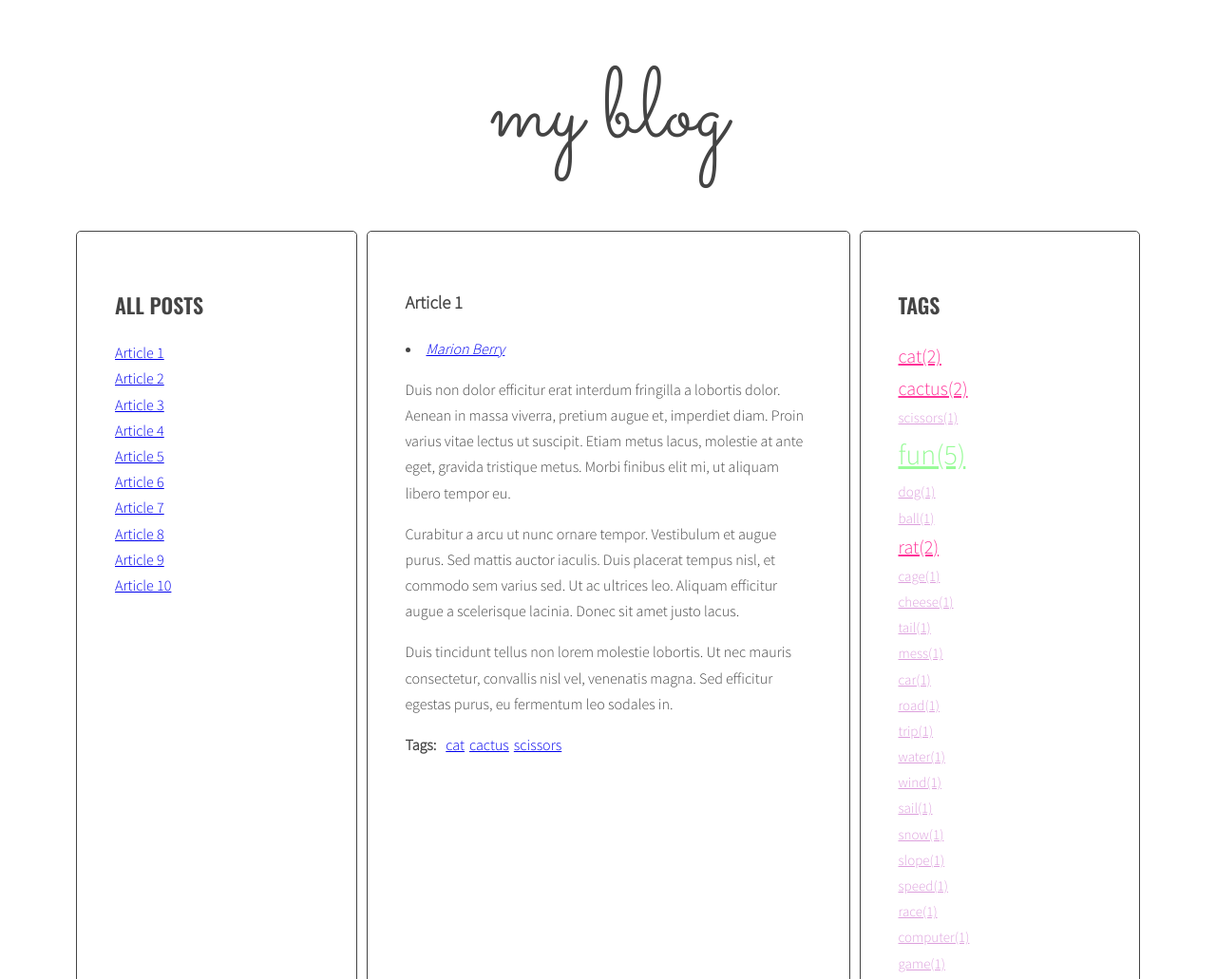
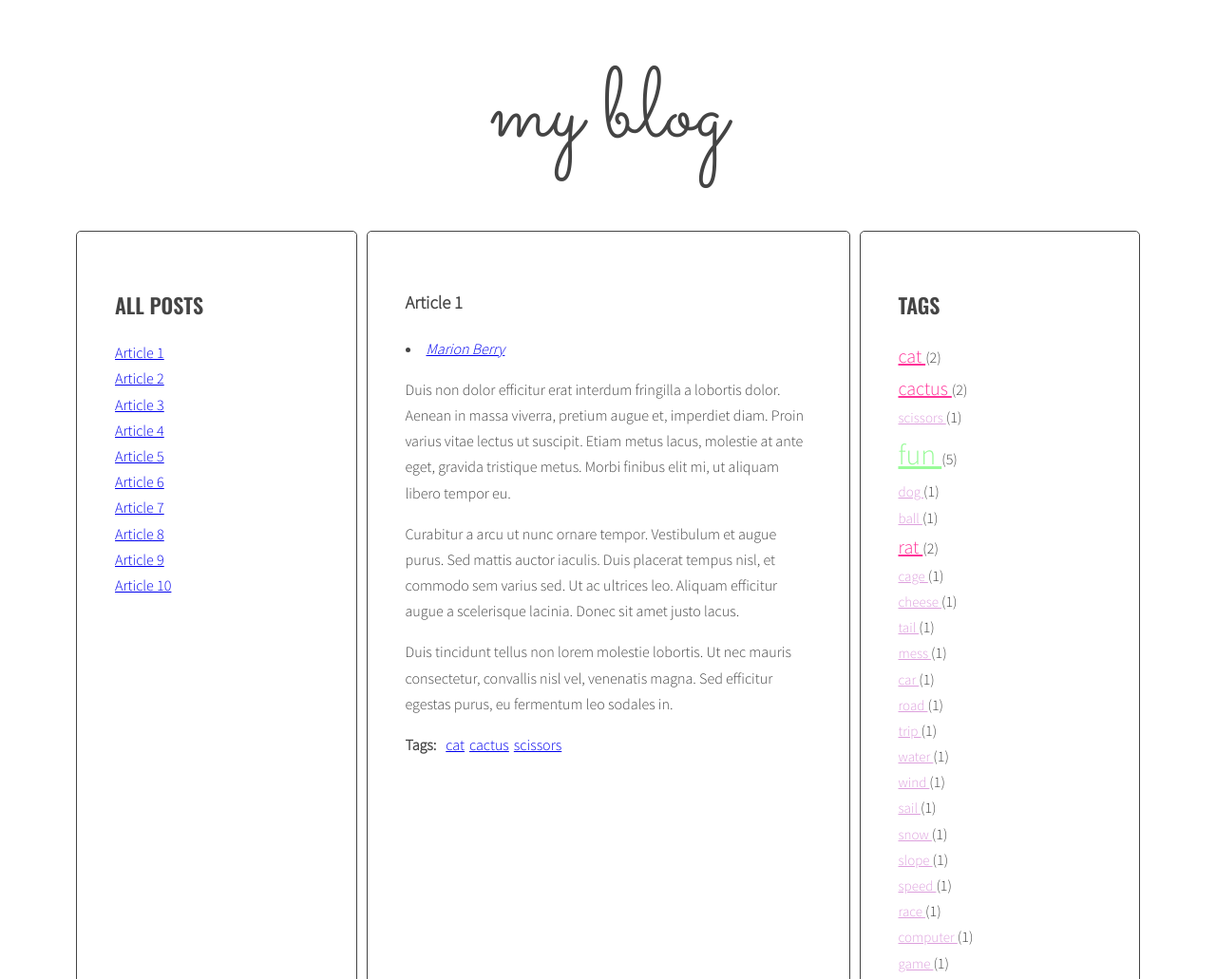
Before and after one commit to Kubakie/javascript-blog, a website: page index.html in a window 1280 px wide. Shown: the top 1031 px of the page at 95% size. Drawn offline with nearby package versions, Linux system fonts and the light colour scheme.

Commit message:
Add templates for tags and articles

```diff
--- a/index.html
+++ b/index.html
@@ -207,6 +207,14 @@
             </main>
         </div>
     </div>
+    <script id="template-tag-cloud-link" type="text/x-handlebars-template">
+  {{#each tags}}
+  <li><a href="#tag-{{tag}}"class="{{className}}">{{tag}} </a>({{ count }})</li>
+  {{/each}}
+</script>
+     <script id="template-author-link" type="text/x-handlebars-template">
+  <li><a href="#{{ id }}"><span>{{ title }}</span></a></li>
+</script>
     <script id="template-article-link" type="text/x-handlebars-template">
   <li><a href="#{{ id }}"><span>{{ title }}</span></a></li>
 </script>
--- a/js/script.js
+++ b/js/script.js
@@ -1,6 +1,8 @@
 'use strict';
 const templates = {
-  articleLink: Handlebars.compile(document.querySelector('#template-article-link').innerHTML)
+    authorLink: Handlebars.compile(document.querySelector('#template-author-link').innerHTML),
+  articleLink: Handlebars.compile(document.querySelector('#template-article-link').innerHTML),
+    tagCloudLink:Handlebars.compile(document.querySelector('#template-tag-cloud-link').innerHTML),
 }
 function titleClickHandler(event) {
     event.preventDefault();
@@ -133,20 +135,25 @@ function generateTags() {
     const tagsParams = calculateTagsParams(allTags);
     console.log('tagsParams:', tagsParams)
     // [NEW] create variable for all links HTML code /
-    let allTagsHTML = '';
+   const allTagsData = {tags: []};
     // [NEW] START LOOP: for each tag in allTags: /
     for(let tag in allTags){
     // [NEW] generate code of a link and add it to allTagsHTML /
         const tagLinkHTML = ' (' + calculateTagClass(allTags[tag], tagsParams) + ') ';
         console.log('tagLinkHTML:', tagLinkHTML);
         const linkhtml = '<li><a class="' + calculateTagClass(allTags[tag], tagsParams) + '" href="#tag-'  + tag + '">' + tag +  '(' + allTags[tag] +')' + '</a></li>'
-        allTagsHTML += linkhtml;
+        allTagsData.tags.push({
+            tag: tag,
+            count: allTags[tag],
+            className: calculateTagClass(allTags[tag], tagsParams)
+        });
          // [NEW] END LOOP: for each tag in allTags /
     }
      // [NEW] END LOOP: for each tag in allTags: /
       // [NEW] add html from allTagsHTML to tagList /
-    console.log(allTagsHTML);
-    tagList.innerHTML = allTagsHTML;
+
+   tagList.innerHTML = templates.tagCloudLink(allTagsData);
+    console.log(allTagsData);
 }
 generateTags();
 function tagClickHandler(event) {
```
